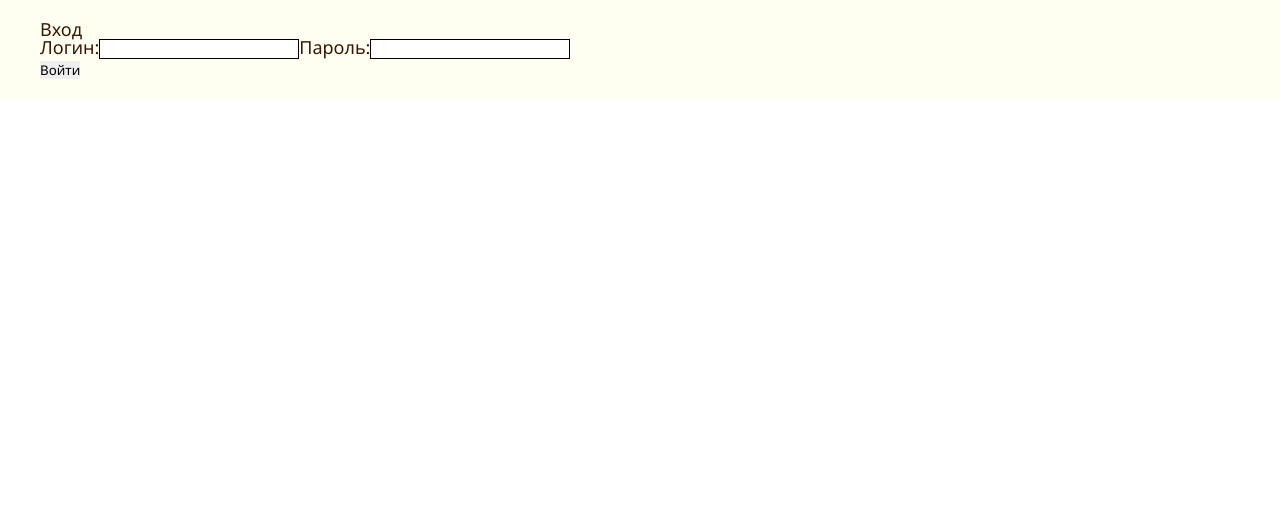
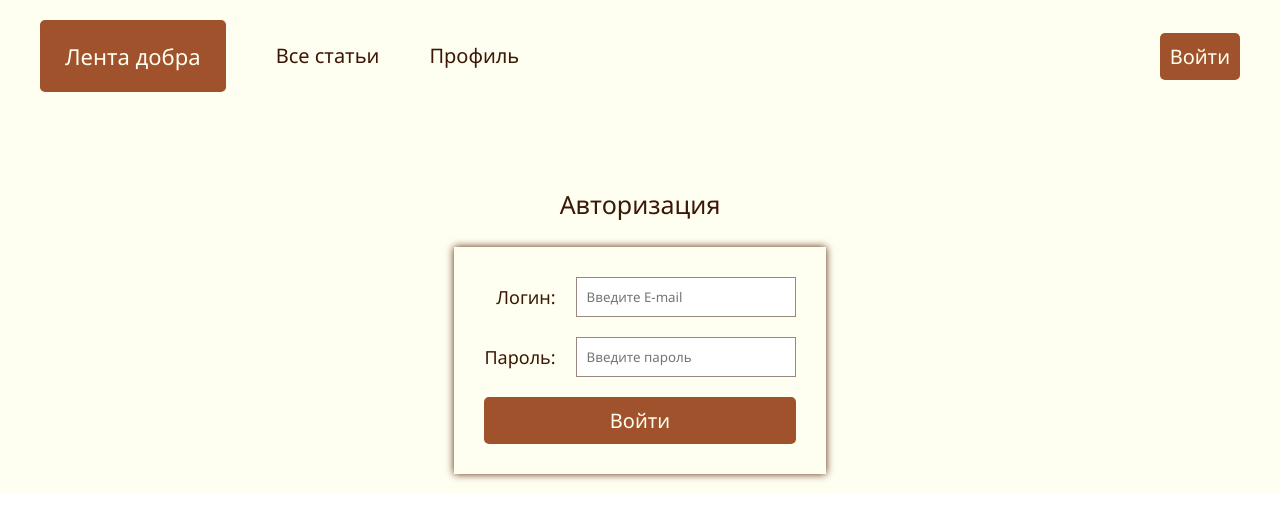
Before and after one commit to lesya-val/news-task, a Vue app: page /login in a window 1280 px wide. Shown: the top 532 px of the page. Built offline with nearby package versions, Linux system fonts and the light colour scheme.

Commit message:
feat: make login page

```diff
--- /dev/null
+++ b/src/components/LoginForm.vue
@@ -0,0 +1,30 @@
+<template>
+  <div class="LoginForm">
+		<form class="LoginForm__Form" action="#" method="post">
+			<div class="LoginForm__Item">
+				<label for="login">Логин:</label>
+				<input id="login" type="email" placeholder="Введите E-mail" required>
+			</div>
+			<div class="LoginForm__Item">
+				<label for="password">Пароль:</label>
+				<input id="password" type="password" placeholder="Введите пароль" required>
+			</div>
+			<button class="LoginForm__Button">Войти</button>
+		</form>
+	</div>
+</template>
+
+<script>
+
+	export default {
+		name: 'LoginPage',
+		components: {
+
+		},
+		data () {
+			return {
+
+			}
+		}
+	}
+</script>
--- a/src/pages/LoginPage.vue
+++ b/src/pages/LoginPage.vue
@@ -1,22 +1,24 @@
 <template>
   <div class="LoginPage">
-		<h1>Вход</h1>
-		<form class="LoginPage__Form">
-			<label for="login">Логин:</label>
-			<input type="text" id="login" class="LoginPage__Wrapper-Login">
-			<label for="password">Пароль:</label>
-			<input type="text" id="password" class="LoginPage__Wrapper-Password">
-		</form>
-		<button class="LoginPage__Button">Войти</button>
+		<headerSection/>
+		<div class="LoginPage__Wrapper">
+			<h1 class="LoginPage__Title">Авторизация</h1>
+			<loginForm/>
+		</div>
 	</div>
+
 </template>
 
 <script>
 
+	import headerSection from '@/components/HeaderSection.vue';
+	import loginForm from '@/components/LoginForm.vue'
+
 	export default {
 		name: 'LoginPage',
 		components: {
-
+			headerSection,
+			loginForm,
 		},
 		data () {
 			return {
@@ -28,12 +30,17 @@
 
 <style lang="scss">
 	.LoginPage {
-		&__Wrapper-Login {
-			border: 1px solid black;
+		&__Wrapper {
+			display: flex;
+			flex-direction: column;
+			justify-content: center;
+			align-items: center;
+			row-gap: 30px;
+			margin-top: 100px;
 		}
 
-		&__Wrapper-Password {
-			border: 1px solid black;
+		&__Title {
+			font-size: 25px;
 		}
 	}
 </style>
--- /dev/null
+++ b/src/styles/loginForm.scss
@@ -0,0 +1,31 @@
+.LoginForm {
+	&__Form {
+		display: flex;
+		flex-direction: column;
+		align-items: flex-end;
+		row-gap: 20px;
+		padding: 30px;
+
+		box-shadow: 0 0 8px #57230b;
+	}
+
+	&__Item {
+		display: flex;
+		align-items: center;
+		column-gap: 20px;
+	}
+
+	&__Item input {
+		border: 1px solid #3b170683;
+		padding: 10px;
+	}
+
+	&__Button {
+		width: 100%;
+		padding: 10px;
+		background-color: #A0522D;
+		color: #FFFFF1;
+		font-size: 20px;
+		border-radius: 5px;
+	}
+}
--- a/src/styles/style.scss
+++ b/src/styles/style.scss
@@ -4,5 +4,6 @@
 @import 'headerSection.scss';
 @import 'mainSection.scss';
 @import 'allArticlesSection.scss';
+@import 'loginForm.scss';
 
 @import 'articleItem.scss';
```
